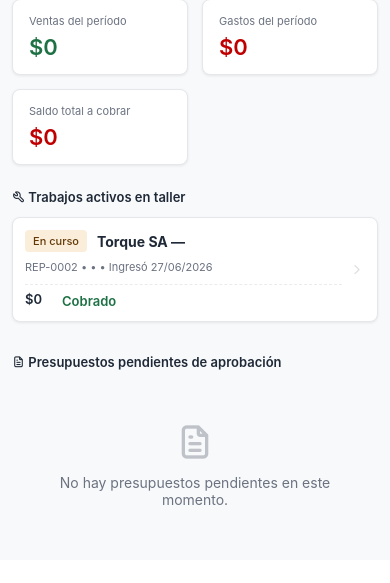
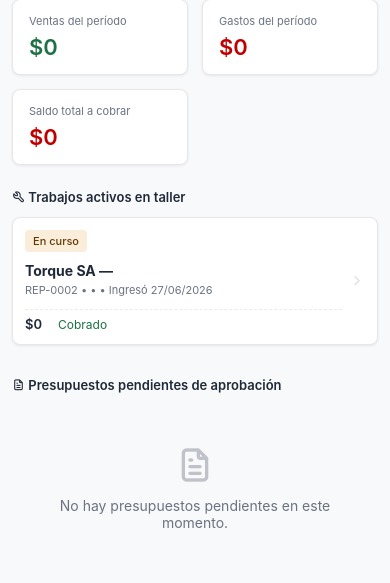
Before and after one commit to ChristianGarciaGuardado/TallerCosta, a Flask app: page / in a window 390 px wide. Shown: the part 286-869 px from the top of the page. Before the commit the page ends 791 px from the top, so only its background shows below. Run offline with Flask 3, Linux system fonts and the light colour scheme; data comes from the database, SQL or seed files in the repository.

Commit message:
Arreglando cagadas

```diff
--- a/templates/base.html
+++ b/templates/base.html
@@ -330,50 +330,46 @@
             th, td { padding: 6px 8px; }
 
             /* ═══════════════════════════════════════════════════════
-               COMPORTAMIENTO EXCLUSIVO PARA MÓVIL
+               COMPORTAMIENTO UNIFICADO PARA CELULARES (TRABAJOS Y PRESUPUESTOS)
                ═══════════════════════════════════════════════════════ */
             .work-row, a.work-row {
                 display: flex !important;
                 flex-direction: column !important;
                 align-items: stretch !important;
-                gap: 6px !important;
+                gap: 8px !important;
                 padding: 12px 35px 12px 12px !important;
                 position: relative !important;
             }
 
-            /* Forzamos a que el badge y Ramón se queden juntos horizontalmente */
-            .work-row .linea-superior {
-                display: flex !important;
-                flex-direction: row !important;
-                align-items: center !important;
-                flex-wrap: wrap !important;
-                gap: 10px !important;
-                width: 100% !important;
-            }
-
+            /* Forzamos a que el Badge se quede arriba y ocupe solo su espacio */
             .work-row .badge {
-                display: inline-block !important;
+                align-self: flex-start !important;
                 width: auto !important;
                 padding: 4px 8px !important;
                 white-space: nowrap !important;
-                margin: 0 !important;
+                margin: 0 0 2px 0 !important;
+            }
+
+            .work-row .work-info {
+                width: 100% !important;
+                display: flex !important;
+                flex-direction: column !important;
+                gap: 4px !important;
             }
 
             .work-row .work-name {
                 font-size: 14px !important;
                 font-weight: bold !important;
-                margin: 0 !important;
-            }
-
-            .work-row .work-info {
-                width: 100% !important;
+                white-space: normal !important; /* Permite quiebre si el nombre es largo */
+                overflow: visible !important;
+                text-overflow: clip !important;
             }
 
             .work-row .work-sub {
                 font-size: 11px !important;
                 color: var(--text-light, #718096) !important;
                 display: block !important;
-                margin-top: 2px !important;
+                margin-top: 0 !important;
             }
 
             /* Importe y Saldo uno al lado del otro abajo */
@@ -381,36 +377,27 @@
                 display: flex !important;
                 flex-direction: row !important;
                 justify-content: flex-start !important;
-                gap: 20px !important;
+                align-items: center !important;
+                gap: 16px !important;
                 margin-top: 4px !important;
                 border-top: 1px dashed rgba(0,0,0,0.08) !important;
                 padding-top: 6px !important;
                 text-align: left !important;
             }
 
-            .work-row .work-total,
-            .work-row .work-saldo {
+            .work-row .work-total {
                 font-size: 13px !important;
                 font-weight: 600 !important;
             }
 
-            /* Botones de acción (para presupuestos en celular) */
-            .work-row div[style*="display:flex"] {
-                width: 100% !important;
-                justify-content: flex-start !important;
-                gap: 8px !important;
-                margin-top: 6px !important;
-            }
-            .work-row .btn {
-                flex: 1 !important;
-                text-align: center !important;
-                padding: 8px 10px !important;
+            .work-row .work-saldo {
                 font-size: 12px !important;
-                justify-content: center !important;
+                margin-top: 0 !important;
             }
 
-            /* La Flechita clavada a la derecha al medio */
-            .work-row i.ti-chevron-right {
+            /* La Flecha / Lápiz clavados a la derecha al medio */
+            .work-row i.ti-chevron-right,
+            .work-row i.ti-pencil {
                 position: absolute !important;
                 right: 12px !important;
                 top: 50% !important;
--- a/templates/inicio.html
+++ b/templates/inicio.html
@@ -65,16 +65,14 @@
     {% for t in trabajos %}
     <a href="/trabajos/{{ t.id }}" class="work-row">
 
-    <div class="linea-superior">
         {% if t.estado == 'en_curso' %}
             <span class="badge badge-amber">En curso</span>
         {% elif t.estado == 'finalizado' %}
             <span class="badge badge-red">Finalizado sin entregar</span>
         {% endif %}
 
+        <div class="work-info">
             <div class="work-name">{{ t.cliente.empresa }} — {{ t.marca }} {{ t.modelo }}</div>
-    </div>
-    <div class="work-info">
             <div class="work-sub">
                 {{ t.numero }} &bull; {{ t.tipo_trabajo }} &bull; {{ t.identificador }}
                 &bull; Ingresó {{ t.fecha_ingreso.strftime('%d/%m/%Y') }}
```
Lines whose indentation alone changed are shown as unchanged.
